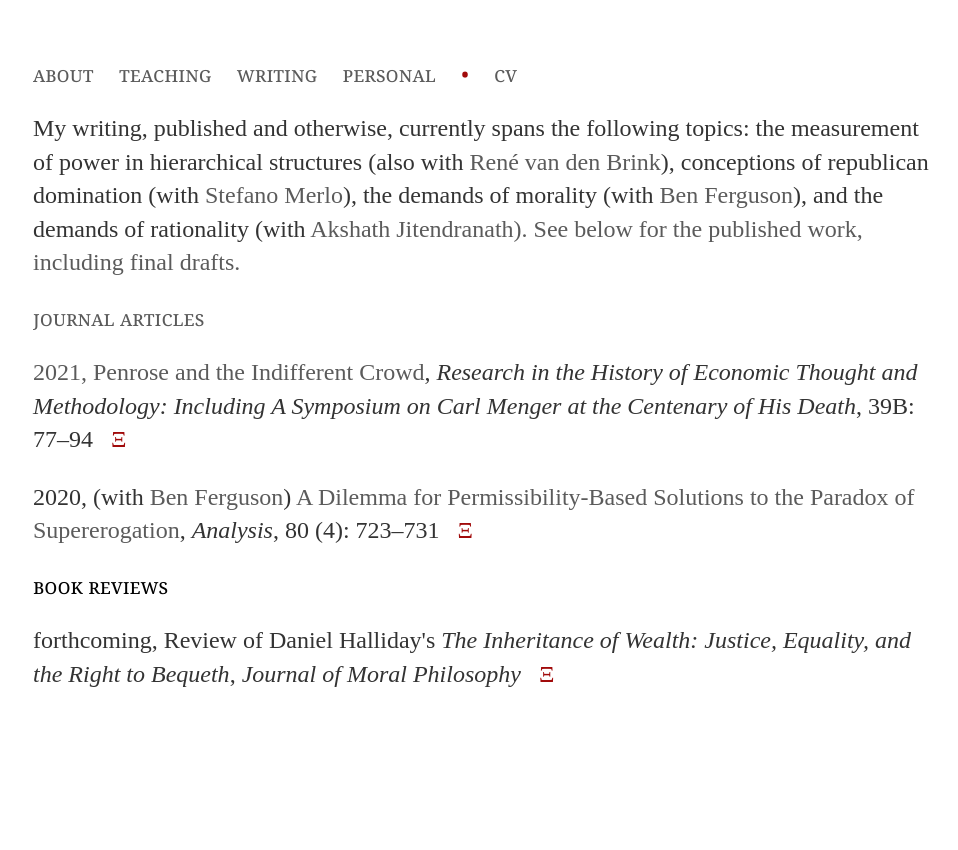
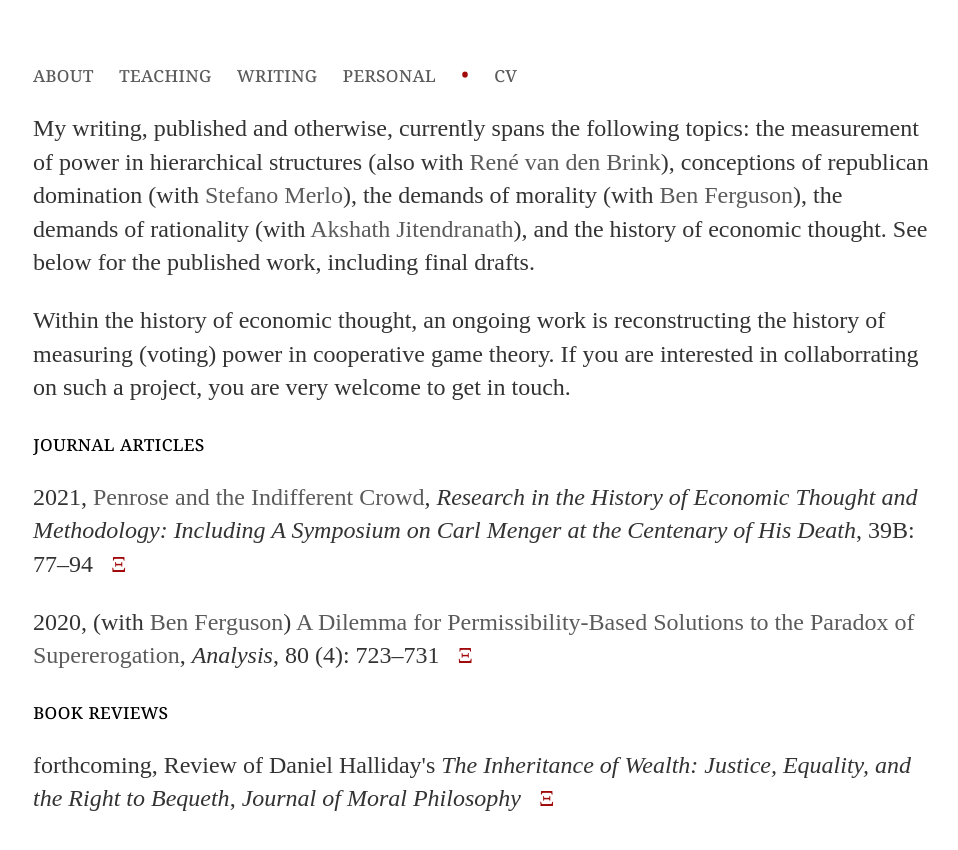
Before and after one commit to uzunovam/uzunovam, a Jekyll site: the page built from writing/index.html, in a window 1280 px wide. Shown: the top 850 px of the page, without its empty margins (159-1117 px from the left). Built offline with Jekyll 4.4.1, drawn with Linux system fonts in a browser that asks for light colours.

Commit message:
Update index.html

```diff
--- a/writing/index.html
+++ b/writing/index.html
@@ -3,7 +3,8 @@
 title: Writing
 ---
 <div class="blurb">
-	<p>My writing, published and otherwise, currently spans the following topics: the measurement of power in hierarchical structures (also with <a href="http://personal.vu.nl/j.r.vanden.brink/">René van den Brink</a>), conceptions of republican domination (with <a href="https://www.stefanomerlo.org/">Stefano Merlo</a>), the demands of morality (with <a href="https://www.benjaminferguson.org/">Ben Ferguson</a>), and the demands of rationality (with <a href="https://akshathjitendranath.weebly.com/">Akshath Jitendranath). See below for the published work, including final drafts.</p>
+	<p>My writing, published and otherwise, currently spans the following topics: the measurement of power in hierarchical structures (also with <a href="http://personal.vu.nl/j.r.vanden.brink/">René van den Brink</a>), conceptions of republican domination (with <a href="https://www.stefanomerlo.org/">Stefano Merlo</a>), the demands of morality (with <a href="https://www.benjaminferguson.org/">Ben Ferguson</a>), the demands of rationality (with <a href="https://akshathjitendranath.weebly.com/">Akshath Jitendranath</a>), and the history of economic thought. See below for the published work, including final drafts.</p>
+	<p>Within the history of economic thought, an ongoing work is reconstructing the history of measuring (voting) power in cooperative game theory. If you are interested in collaborrating on such a project, you are very welcome to get in touch.</p>
 	<section>journal articles</section>
 	<p>2021, <a href="https://doi.org/10.1108/S0743-41542021000039B006">Penrose and the Indifferent Crowd</a>, <cite>Research in the History of Economic Thought and Methodology: Including A Symposium on Carl Menger at the Centenary of His Death</cite>, 39B: 77–94 &nbsp; <a href="/files/papers/Penrose and the Indifferent Crowd.pdf"><bullet>&Xi;</bullet></a></p>
 	<p>2020, (with <a href="https://www.benjaminferguson.org/">Ben Ferguson</a>) <a href="https://doi.org/10.1093/analys/anaa033">A Dilemma for Permissibility-Based Solutions to the Paradox of Supererogation</a>, <cite>Analysis</cite>, 80 (4): 723–731  &nbsp; <a href="/files/papers/A Dilemma for Permissibility-Based Solutions to the Paradox of Supererogation.pdf"><bullet>&Xi;</bullet></a></p>
```
